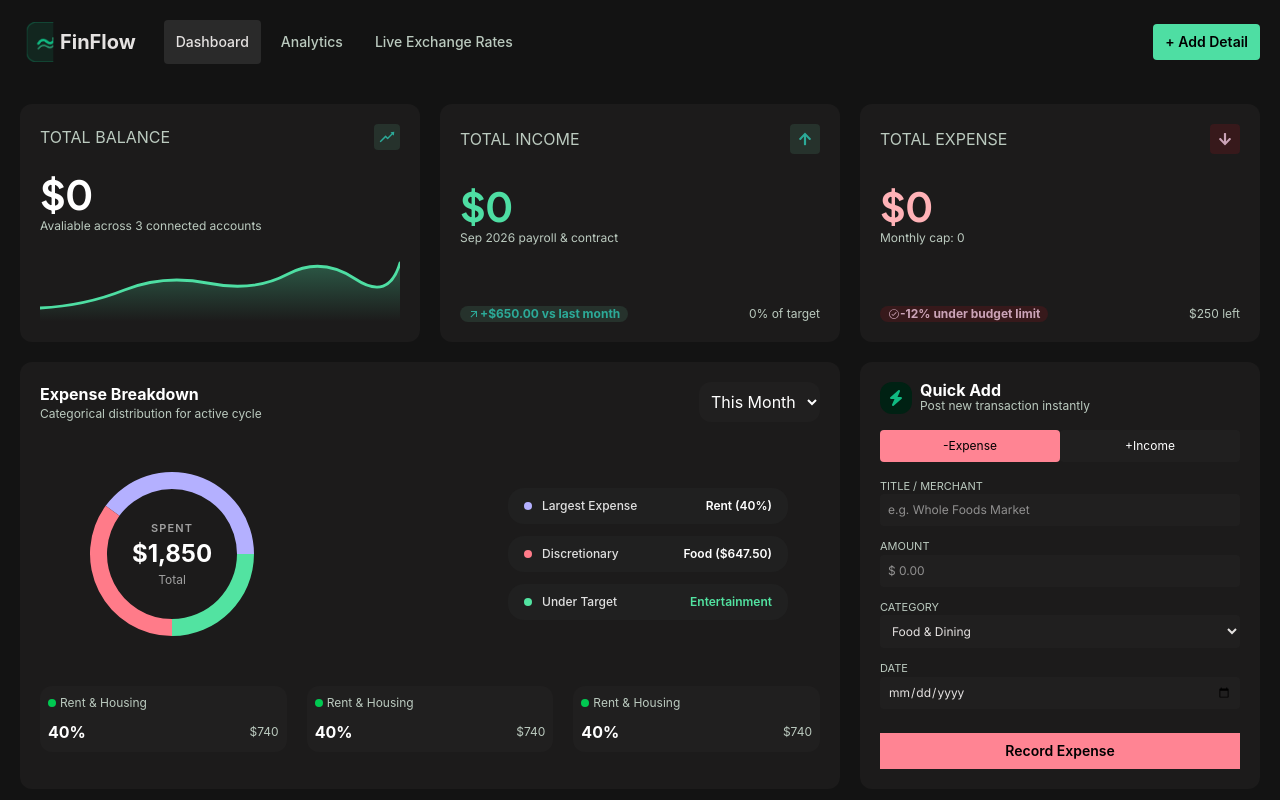
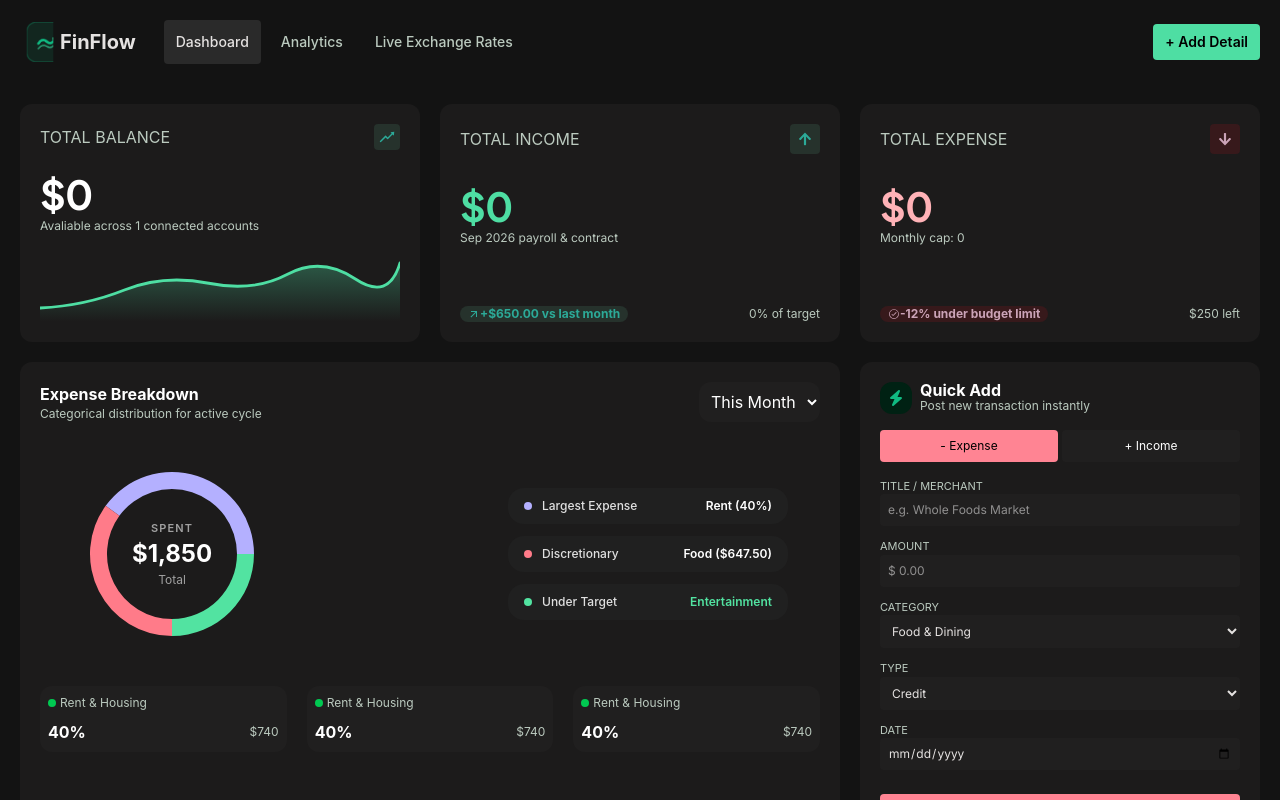
Before and after one commit to HarisHaseeb934/Expense-Tracker-React, a React (Vite) app: page / in a window 1280 px wide. Shown: the top 800 px of the page. Built offline with nearby package versions, Linux system fonts and the light colour scheme.

Commit message:
More Addition

```diff
--- a/src/Components/QuickTransaction.jsx
+++ b/src/Components/QuickTransaction.jsx
@@ -2,34 +2,51 @@ import { useContext, useState } from "react";
 import { FaBolt } from "react-icons/fa6";
 import { InitialContext } from "../Custom Hooks/InitialBalance";
 
-const QuickTransaction = () => {
-  const { balance, setBalance } = useContext(InitialContext);
-  const [isExpense, setIsExpense] = useState(true);
-  const [quick, setQuick] = useState({
+const DEFAULT_EXPENSE = {
   title: "",
   date: "",
   amount: "",
-    category: "",
-  });
+  category: "Food & Dining",
+  transactionType: "Credit",
+  type: "expense",
+};
 
-  function handleSubmit(e) {
+const DEFAULT_INCOME = {
+  title: "",
+  date: "",
+  amount: "",
+  category: "Salary & Payroll",
+  transactionType: "Credit",
+  type: "income",
+};
+
+const QuickTransaction = () => {
+  const { setBalance } = useContext(InitialContext);
+  const [isExpense, setIsExpense] = useState(true);
+  const [quick, setQuick] = useState(DEFAULT_EXPENSE);
+
+  const handleTypeToggle = (shouldBeExpense) => {
+    setIsExpense(shouldBeExpense);
+    setQuick(shouldBeExpense ? DEFAULT_EXPENSE : DEFAULT_INCOME);
+  };
+
+  const handleChange = (e) => {
+    const { name, value } = e.target;
+    setQuick((prev) => ({
+      ...prev,
+      [name]: value,
+    }));
+  };
+
+  const handleSubmit = (e) => {
     e.preventDefault();
     console.log(quick)
     setBalance((prev) => ({
       ...prev,
       transaction: [...prev.transaction, quick],
     }));
-  }
-
-  function handleChange(e) {
-    const { name, value } = e.target;
-    if (isExpense && name === "amount") {
-      setQuick((prev) => ({ ...prev, [name]: -Math.abs(value) }));
-    }else{
-      setQuick((prev) => ({ ...prev, [name]: value}));
-    }
-
-  }
+    setQuick(isExpense ? DEFAULT_EXPENSE : DEFAULT_INCOME);
+  };
 
   return (
     <div className="col-span-1 md:col-span-2 lg:col-span-1 bg-surface-container-low p-5 rounded-md flex flex-col gap-4">
@@ -44,71 +61,87 @@ const QuickTransaction = () => {
           </p>
         </div>
       </div>
-      <div className="flex justify-center">
+
+      <div className="flex justify-center gap-1">
         <button
-          className={`py-2 w-full  text-xs rounded-sm ${isExpense ? "bg-[#ff8493] text-black" : "bg-[#201f1f] text-white"}`}
-          onClick={() => setIsExpense((prev) => !prev)}
+          type="button"
+          className={`py-2 w-full text-xs rounded-sm transition-colors ${
+            isExpense ? "bg-[#ff8493] text-black" : "bg-[#201f1f] text-white"
+          }`}
+          onClick={() => handleTypeToggle(true)}
         >
-          -Expense
+          - Expense
         </button>
         <button
-          className={`py-2 w-full  text-xs rounded-sm ${!isExpense ? "bg-[#2caa98] text-black" : "bg-[#201f1f] text-white"}`}
-          onClick={() => setIsExpense((prev) => !prev)}
+          type="button"
+          className={`py-2 w-full text-xs rounded-sm transition-colors ${
+            !isExpense ? "bg-[#2caa98] text-black" : "bg-[#201f1f] text-white"
+          }`}
+          onClick={() => handleTypeToggle(false)}
         >
-          +Income
+          + Income
         </button>
       </div>
+
       <form className="flex flex-col gap-3" onSubmit={handleSubmit}>
-        {isExpense ? (
-          <>
         <div className="flex flex-col">
           <label
-                htmlFor="TITLE"
+            htmlFor="title"
             className="text-on-surface-variant text-[11px]"
           >
             TITLE / MERCHANT
           </label>
           <input
             type="text"
-                id="TITLE"
+            id="title"
             name="title"
             value={quick.title}
             onChange={handleChange}
-                placeholder="e.g. Whole Foods Market"
-                className="outline-none text-body-sm rounded-sm text-white p-2 bg-surface-container  focus:bg-surface-container-highest"
+            placeholder={
+              isExpense
+                ? "e.g. Whole Foods Market"
+                : "e.g. Client Wire, Employer Payroll"
+            }
+            className="outline-none text-body-sm rounded-sm text-white p-2 bg-surface-container focus:bg-surface-container-highest"
+            required
           />
         </div>
+
         <div className="flex flex-col">
           <label
-                htmlFor="AMOUNT"
+            htmlFor="amount"
             className="text-on-surface-variant text-[11px]"
           >
             AMOUNT
           </label>
           <input
             type="number"
-                id="AMOUNT"
+            id="amount"
             name="amount"
             value={quick.amount}
             onChange={handleChange}
             placeholder="$ 0.00"
-                className="outline-none text-body-sm rounded-sm text-white p-2 font-mono-numeric bg-surface-container  focus:bg-surface-container-highest"
+            className="outline-none text-body-sm rounded-sm text-white p-2 font-mono-numeric bg-surface-container focus:bg-surface-container-highest"
+            required
           />
         </div>
+
         <div className="flex flex-col">
           <label
-                htmlFor="CATEGORY"
+            htmlFor="category"
             className="text-on-surface-variant text-[11px]"
           >
             CATEGORY
           </label>
           <select
-                id="CATEGORY"
+            id="category"
             name="category"
             value={quick.category}
             onChange={handleChange}
-                className="outline-none text-body-sm rounded-sm text-on-surface p-2 bg-surface-container  focus:bg-surface-container-highest"
+            className="outline-none text-body-sm rounded-sm text-on-surface p-2 bg-surface-container focus:bg-surface-container-highest"
           >
+            {isExpense ? (
+              <>
                 <option value="Food & Dining">Food & Dining</option>
                 <option value="Rent & Housing">Rent & Housing</option>
                 <option value="Entertainment">Entertainment</option>
@@ -116,59 +149,9 @@ const QuickTransaction = () => {
                 <option value="Transportation">Transportation</option>
                 <option value="Healthcare">Healthcare</option>
                 <option value="Other Expense">Other Expense</option>
-              </select>
-            </div>
               </>
             ) : (
               <>
-            <div className="flex flex-col">
-              <label
-                htmlFor="TITLE"
-                className="text-on-surface-variant text-[11px]"
-              >
-                TITLE / MERCHANT
-              </label>
-              <input
-                type="text"
-                id="TITLE"
-                value={quick.title}
-                onChange={handleChange}
-                name="title"
-                placeholder="e.g. Client Wire, Employer Payroll, Dividend"
-                className="outline-none text-body-sm rounded-sm text-white p-2 bg-surface-container  focus:bg-surface-container-highest"
-              />
-            </div>
-            <div className="flex flex-col">
-              <label
-                htmlFor="AMOUNT"
-                className="text-on-surface-variant text-[11px]"
-              >
-                AMOUNT
-              </label>
-              <input
-                type="number"
-                id="AMOUNT"
-                name="amount"
-                value={quick.amount}
-                onChange={handleChange}
-                placeholder="$ 0.00"
-                className="outline-none text-body-sm rounded-sm text-white p-2 font-mono-numeric bg-surface-container  focus:bg-surface-container-highest"
-              />
-            </div>
-            <div className="flex flex-col">
-              <label
-                htmlFor="CATEGORY"
-                className="text-on-surface-variant text-[11px]"
-              >
-                CATEGORY
-              </label>
-              <select
-                id="CATEGORY"
-                name="category"
-                value={quick.category}
-                onChange={handleChange}
-                className="outline-none text-body-sm rounded-sm text-on-surface p-2 bg-surface-container  focus:bg-surface-container-highest"
-              >
                 <option value="Salary & Payroll">Salary & Payroll</option>
                 <option value="Freelance & Contract">
                   Freelance & Contract
@@ -180,12 +163,33 @@ const QuickTransaction = () => {
                   Side Project & Sales
                 </option>
                 <option value="Other Income">Other Income</option>
+              </>
+            )}
           </select>
         </div>
-          </>
-        )}
+
         <div className="flex flex-col">
-          <label htmlFor="DATE" className="text-on-surface-variant text-[11px]">
+          <label
+            htmlFor="transactionType"
+            className="text-on-surface-variant text-[11px]"
+          >
+            TYPE
+          </label>
+          <select
+            name="transactionType"
+            id="transactionType"
+            value={quick.transactionType}
+            onChange={handleChange}
+            className="outline-none text-body-sm rounded-sm text-on-surface p-2 bg-surface-container focus:bg-surface-container-highest"
+          >
+            <option value="Credit">Credit</option>
+            <option value="Debit">Debit</option>
+            <option value="Money">Money</option>
+          </select>
+        </div>
+
+        <div className="flex flex-col">
+          <label htmlFor="date" className="text-on-surface-variant text-[11px]">
             DATE
           </label>
           <input
@@ -194,11 +198,15 @@ const QuickTransaction = () => {
             id="date"
             value={quick.date}
             onChange={handleChange}
-            className="outline-none text-body-sm rounded-sm text-on-surface p-2 bg-surface-container  focus:bg-surface-container-highest"
+            className="outline-none text-body-sm rounded-sm text-on-surface p-2 bg-surface-container focus:bg-surface-container-highest"
+            required
           />
         </div>
+
         <button
-          className={`text-black ${isExpense ? "bg-[#ff8493]" : "bg-[#2caa98]"} block w-full text-sm font-semibold py-2 mt-3`}
+          className={`text-black ${
+            isExpense ? "bg-[#ff8493]" : "bg-[#2caa98]"
+          } block w-full text-sm font-semibold py-2 mt-3 rounded-sm transition-colors`}
           type="submit"
         >
           Record {isExpense ? "Expense" : "Income"}
--- a/src/Components/RecentTableRow.jsx
+++ b/src/Components/RecentTableRow.jsx
@@ -1,11 +1,33 @@
-const RecentTableRow = ({ date, title, category, type, amount, text, bg }) => {
+const RecentTableRow = ({
+  title,
+  date,
+  amount,
+  category,
+  transactionType,
+  type,
+  text,
+  bg,
+}) => {
   return (
     <tr className="font-normal ">
       <td className="py-3 ">{date}</td>
-      <td className="py-3 text-white flex items-center md:gap-3"><span className={`text-md md:text-lg ${text} ${bg} flex items-center justify-center size-4 md:size-7 rounded-full`}>{title.slice(0,1)}</span><span>{title}</span></td>
-      <td className={`py-3`}><span className={`${bg} ${text} py-1 px-2 rounded-2xl`}>{category}</span></td>
-      <td className="py-3 ">{type}</td>
-      <td className={`py-3 text-right font-semibold ${text}`}>{amount > 0 ? `+$${amount}` : `-$${Math.abs(amount)}`}</td>
+      <td className="py-3 text-white flex items-center md:gap-3">
+        <span
+          className={`text-md md:text-lg ${text} ${bg} flex items-center justify-center size-4 md:size-7 rounded-full`}
+        >
+          {title.slice(0, 1).toUpperCase()}
+        </span>
+        <span>{title.toUpperCase()}</span>
+      </td>
+      <td className={`py-3`}>
+        <span className={`${bg} ${text} py-1 px-2 rounded-2xl`}>
+          {category}
+        </span>
+      </td>
+      <td className="py-3 ">{transactionType}</td>
+      <td className={`py-3 text-right font-semibold ${text}`}>
+        {type === "expense" ? `-$${amount}` : `+$${amount}`}
+      </td>
     </tr>
   );
 };
--- a/src/Components/RecentTransaction.jsx
+++ b/src/Components/RecentTransaction.jsx
@@ -56,6 +56,8 @@ const RecentTransaction = ({ transaction }) => {
                 <RecentTableRow
                 key={index}
                   {...trans}
+                  bg = {categories[trans.category].bgColor}
+                  text = {categories[trans.category].color}
                 />
               );
             })}
--- a/src/Pages/Dashboard.jsx
+++ b/src/Pages/Dashboard.jsx
@@ -13,13 +13,12 @@ const Dashboard = () => {
   const {
     totalBalance,
     targetIncome,
-    income,
-    expenses,
     utilitiesBillLimit,
     transportationLimit,
     foodDiningLimit,
     otherExpenseLimit,
-    transaction
+    entertainment,
+    transaction,
   } = balance;
 
   function getMonth(){
@@ -28,6 +27,22 @@ const Dashboard = () => {
       setBalance(prev => ({...prev, income: 0}))
     }
     return date.toDateString().split(" ").at(1) + " " + date.toDateString().split(" ").at(3)
+  }
+
+  function calcIncome(){
+    if(transaction.length > 0){
+      return transaction.filter(trans => trans.type === "income").reduce((acc, trans) => acc += Number(trans.amount),0)
+    }else{
+      return 0;
+    }
+  }
+
+  function calcExpense(){
+    if(transaction.length > 0){
+      return transaction.filter(trans => trans.type === "expense").reduce((acc, trans) => acc += Number(trans.amount),0)
+    }else{
+      return 0;
+    }
   }
 
   // function getMonth(){
@@ -47,7 +62,7 @@ const Dashboard = () => {
         iconClass="bg-[#26322c] text-[#2caa98] p-1 rounded-sm flex items-center"
         money={totalBalance ? totalBalance : 0}
         h1class="text-white"
-        para="Avaliable across 3 connected accounts"
+        para="Avaliable across 1 connected accounts"
       >
         <div className="mt-auto">
           <DashboardSvg />
@@ -58,7 +73,7 @@ const Dashboard = () => {
         icon="FaArrowUp"
         gap="gap-7 col-span-1"
         iconClass="bg-[#26322c] text-[#2caa98] p-2 rounded-sm flex items-center"
-        money={income ? income : 0}
+        money={calcIncome()}
         h1class="text-[#4edea3]"
         para={`${getMonth()} payroll & contract`}
       >
@@ -67,7 +82,7 @@ const Dashboard = () => {
             <MdArrowOutward />{" "}
             <span className="font-bold"> +$650.00 vs last month</span>
           </p>
-          <p className="text-on-surface-variant">{(income / targetIncome) * 100 || 0}% of target</p>
+          <p className="text-on-surface-variant">{(calcIncome() / targetIncome) * 100 || 0}% of target</p>
         </div>
       </DashboardTotalCard>
       <DashboardTotalCard
@@ -75,7 +90,7 @@ const Dashboard = () => {
         icon="FaArrowDown"
         gap="gap-7 col-span-1"
         iconClass="bg-[#37191b] text-[#cba3b7] p-2 rounded-sm flex items-center"
-        money={expenses ? expenses : 0}
+        money={calcExpense()}
         h1class="text-[#ffb2b7]"
         para={`Monthly cap: ${utilitiesBillLimit + transportationLimit + foodDiningLimit + otherExpenseLimit || 0}`}
       >
```
Also changed, not shown: src/Custom Hooks/InitialBalance.jsx (+2 -6 lines). Lines whose indentation alone changed are shown as unchanged.
